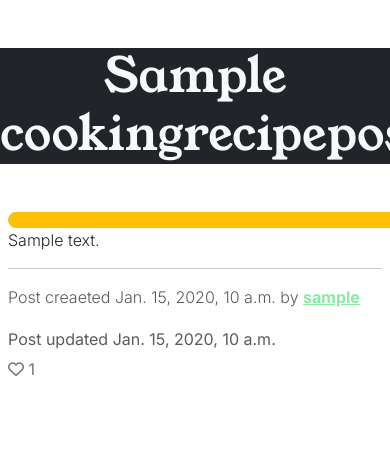
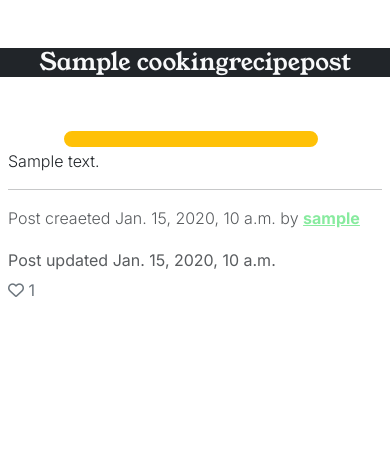
Before and after one commit to Belan-Mihail/cooking-blog, a Django app: a page that uses templates/base.html in a window 390 px wide; the page is wider, and only the part inside the window is pictured. Shown: the part 67-535 px from the top of that part. Run offline with Django 3.2, Linux system fonts and the light colour scheme; tables that the repository leaves empty hold one stand-in row (values such as "Sample post"); some libraries are stand-ins or nearby versions.

Commit message:
Add media queries for post_detail page

```diff
--- a/static/css/style.css
+++ b/static/css/style.css
@@ -185,6 +185,22 @@ h1, h2, h3, h4, h5, h6 {
     }
 }
 
+@media screen and (max-width: 760px) {
+    .card-img-detail-page {
+      float: unset;
+      margin: 0 auto;
+      width: 80%;
+    }
+
+    .image-container-detail-page {
+      margin-left: 15%;
+    }
+
+    .post-title-detail {
+      font-size: 2rem;
+    }
+}
+
 @media screen and (max-width: 620px) {
     .slogan {
         font-size: 1.5rem;
@@ -205,4 +221,8 @@ h1, h2, h3, h4, h5, h6 {
     .blog-post-title {
         font-size: 1rem;
     }
+
+    .post-title-detail {
+        font-size: 1.5rem;
+    }
 }
```
